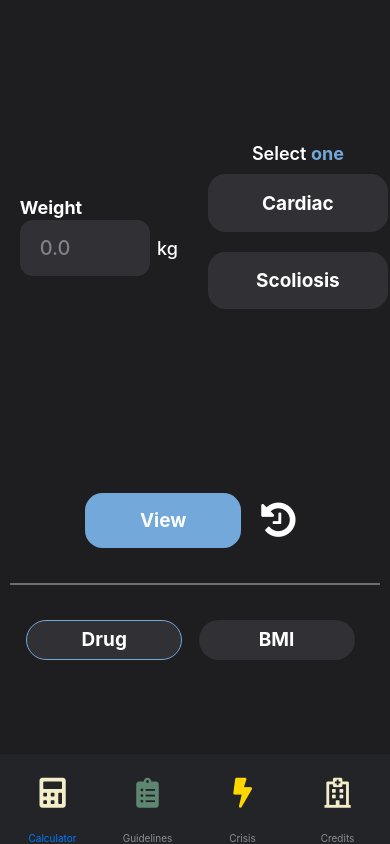
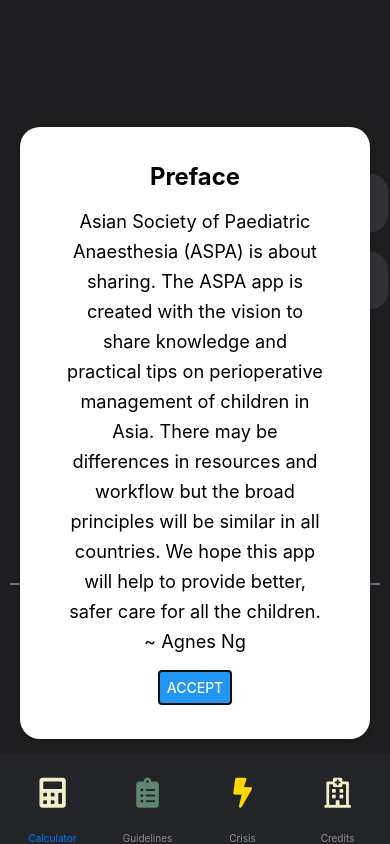
Before and after one commit to MONKE-source/aspa, a React Native app: screen /Calculator in a window 390 px wide. Built offline with nearby package versions, Linux system fonts and the light colour scheme.

Commit message:
preface noti at first launch

```diff
--- a/App.js
+++ b/App.js
@@ -1,4 +1,4 @@
-import React from "react";
+import React, { useState, useEffect } from "react";
 import { createBottomTabNavigator } from "@react-navigation/bottom-tabs";
 // import { StatusBar } from "expo-status-bar";
 import CalcScreen from "./screens/CalcScreen";
@@ -18,6 +18,7 @@
 
 function MyTabs() {
   const { isDarkMode, toggleDarkMode } = useDarkMode();
+
   return (
     <DarkModeProvider>
       <Tab.Navigator
--- /dev/null
+++ b/components/Acknowledgements.js
@@ -0,0 +1,76 @@
+import React from "react";
+import {
+  Modal,
+  View,
+  Text,
+  Button,
+  StyleSheet,
+  Dimensions,
+} from "react-native";
+
+const AcknowledgementsModal = ({ visible, onClose }) => {
+  return (
+    <Modal
+      animationType="slide"
+      transparent={true}
+      visible={visible}
+      onRequestClose={onClose}
+    >
+      <View style={styles.centeredView}>
+        <View style={styles.modalView}>
+          <Text style={styles.modalTitle}>Preface</Text>
+          <Text style={styles.modalText}>
+            Asian Society of Paediatric Anaesthesia (ASPA) is about sharing. The
+            ASPA app is created with the vision to share knowledge and practical
+            tips on perioperative management of children in Asia. There may be
+            differences in resources and workflow but the broad principles will
+            be similar in all countries. We hope this app will help to provide
+            better, safer care for all the children. ~ Agnes Ng
+          </Text>
+          <Button title="Accept" onPress={onClose} />
+        </View>
+      </View>
+    </Modal>
+  );
+};
+
+const styles = StyleSheet.create({
+  centeredView: {
+    flex: 1,
+    justifyContent: "center",
+    alignItems: "center",
+    marginTop: 22,
+  },
+  modalView: {
+    margin: 20,
+    backgroundColor: "white",
+    borderRadius: 20,
+    padding: 35,
+    alignItems: "center",
+    shadowColor: "#000",
+    shadowOffset: {
+      width: 0,
+      height: 2,
+    },
+    shadowOpacity: 0.25,
+    shadowRadius: 4,
+    elevation: 5,
+  },
+  modalText: {
+    marginBottom: 15,
+    textAlign: "center",
+    fontSize: 17.5 * (Dimensions.get("window").width / 375),
+    fontWeight: "400",
+    lineHeight: 30,
+    paddingHorizontal: 10,
+  },
+  modalTitle: {
+    fontSize: 23 * (Dimensions.get("window").width / 375),
+    marginBottom: 20,
+    fontWeight: "bold",
+    marginBottom: 15,
+    textAlign: "center",
+  },
+});
+
+export default AcknowledgementsModal;
--- a/screens/Info.js
+++ b/screens/Info.js
@@ -105,7 +105,37 @@
             Settings
           </Text>
         </TouchableOpacity>
+        <TouchableOpacity
+          onPress={() => openGitPDF("Preface", "Preface")}
+          style={{
+            backgroundColor: isDarkMode ? "white" : "#45454A",
+            width: "90%",
+            alignSelf: "center",
+            height: "5%",
+            justifyContent: "center",
+            borderRadius: 10,
+            marginTop: 5,
+            shadowColor: "#000000",
+            shadowOffset: {
+              width: 0,
+              height: 5,
+            },
+            shadowOpacity: 0.5,
+            shadowRadius: 3.84,
 
+            elevation: 5,
+          }}
+        >
+          <Text
+            style={{
+              marginLeft: 15,
+              color: isDarkMode ? "black" : "white",
+              fontWeight: "bold",
+            }}
+          >
+            Preface
+          </Text>
+        </TouchableOpacity>
         <TouchableOpacity
           onPress={() => openGitPDF("Acknowledgement", "Acknowledgement")}
           style={{
@@ -138,37 +168,6 @@
           </Text>
         </TouchableOpacity>
 
-        <TouchableOpacity
-          onPress={() => openGitPDF("Preface", "Preface")}
-          style={{
-            backgroundColor: isDarkMode ? "white" : "#45454A",
-            width: "90%",
-            alignSelf: "center",
-            height: "5%",
-            justifyContent: "center",
-            borderRadius: 10,
-            marginTop: 5,
-            shadowColor: "#000000",
-            shadowOffset: {
-              width: 0,
-              height: 5,
-            },
-            shadowOpacity: 0.5,
-            shadowRadius: 3.84,
-
-            elevation: 5,
-          }}
-        >
-          <Text
-            style={{
-              marginLeft: 15,
-              color: isDarkMode ? "black" : "white",
-              fontWeight: "bold",
-            }}
-          >
-            Preface
-          </Text>
-        </TouchableOpacity>
         <Text
           style={{
             padding: 25,
```
Also changed, not shown: screens/CalcScreen.js, 2 other files (tests, documents, lock files or other folders).
